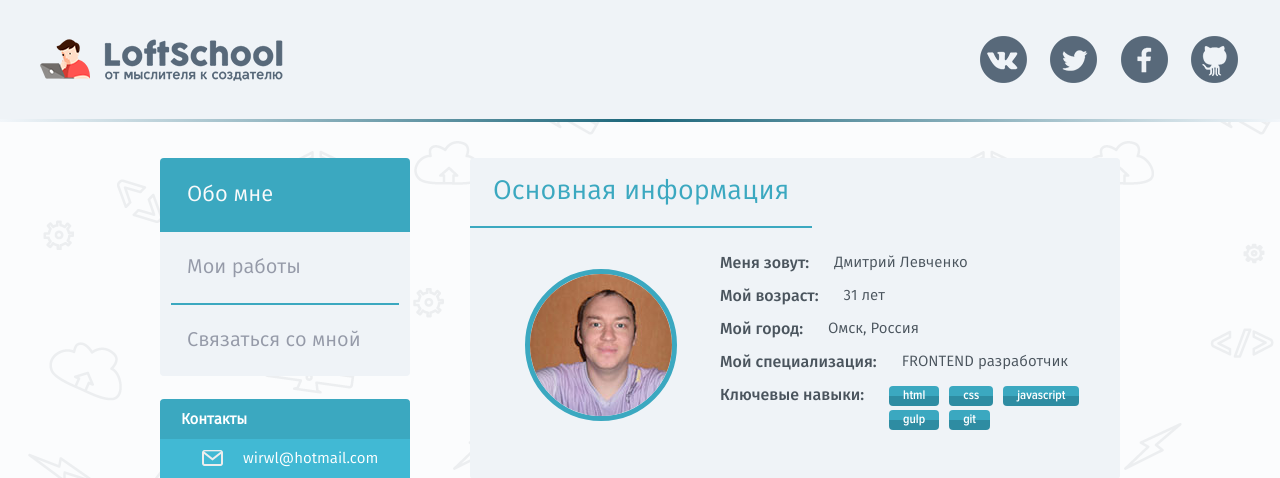
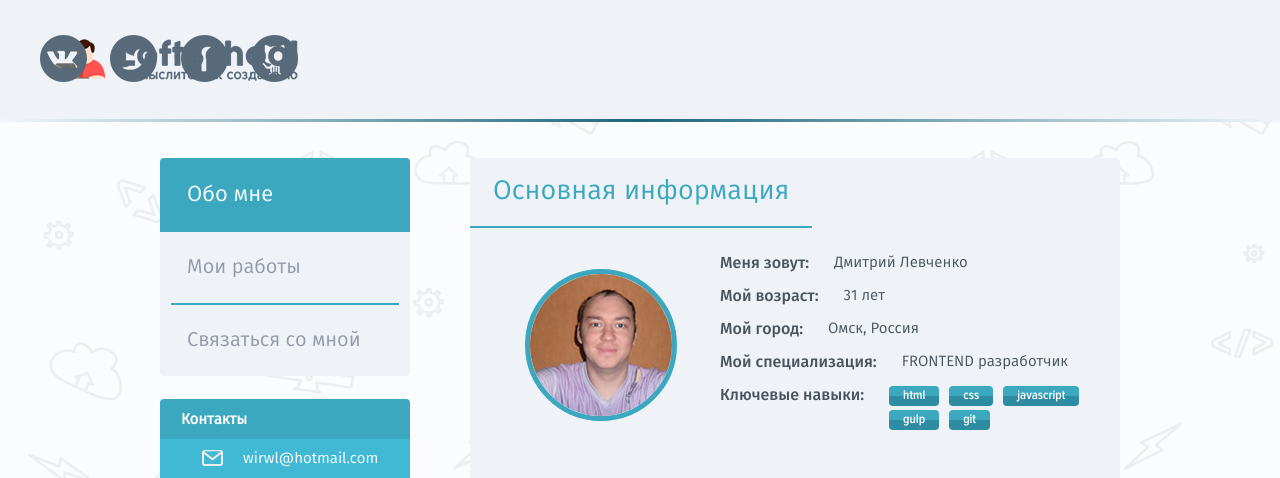
Before and after one commit to wirwl/lht1, a PHP site: page / in a window 1280 px wide. Shown: the top 478 px of the page. Run offline with PHP 8.4, Linux system fonts and the light colour scheme.

Commit message:
Pirex perfect changes

```diff
--- a/app/css/main.css
+++ b/app/css/main.css
@@ -46,7 +46,7 @@ body {
 .page-header .header-logo-link{
 	position: absolute;
 	top: 39px;
-	left: 0;
+	left: 15px;
 }
 .page-header .header-logo-text{
 	position: absolute;
@@ -54,8 +54,8 @@ body {
 }
 .page-header .socials {
 	position: absolute;
-	right: 0;
-	top: 36px;
+	right: -16;
+	top: 35px;
 }
 /* Шапка конец */
 
```
